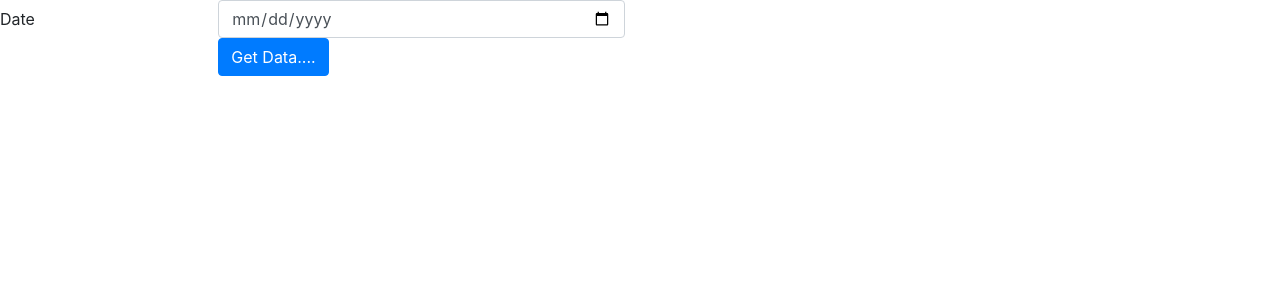
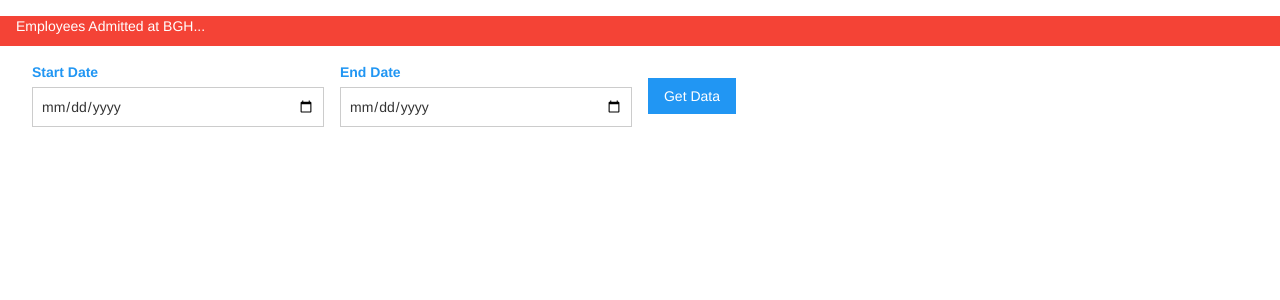
Before and after one commit to sharadk1150/bgh_web, a PHP site: page /get_adm_employee.php in a window 1280 px wide. Shown: the top 300 px of the page. Run offline with PHP 8.4, Linux system fonts and the light colour scheme; the visitor is signed in with stand-in values (Sample User, id 1).

Commit message:
modified:   get_adm_employee.php 	modified:   login_bgh.php

```diff
--- a/get_adm_employee.php
+++ b/get_adm_employee.php
@@ -5,18 +5,31 @@
 <html>
 <head>
   <title>Get Admission Data For Employees</title>
-  <link rel="stylesheet" href="https://stackpath.bootstrapcdn.com/bootstrap/4.4.1/css/bootstrap.min.css" integrity="sha384-Vkoo8x4CGsO3+Hhxv8T/Q5PaXtkKtu6ug5TOeNV6gBiFeWPGFN9MuhOf23Q9Ifjh" crossorigin="anonymous">
+
+
+<meta name="viewport" content="width=device-width, initial-scale=1">
+<link rel="stylesheet" href="https://www.w3schools.com/w3css/4/w3.css">
+
+
+<!-- Latest compiled and minified CSS -->
+<link rel="stylesheet" href="https://maxcdn.bootstrapcdn.com/bootstrap/3.3.7/css/bootstrap.min.css" integrity="sha384-BVYiiSIFeK1dGmJRAkycuHAHRg32OmUcww7on3RYdg4Va+PmSTsz/K68vbdEjh4u" crossorigin="anonymous">
+
+<!-- Optional theme -->
+<link rel="stylesheet" href="https://maxcdn.bootstrapcdn.com/bootstrap/3.3.7/css/bootstrap-theme.min.css" integrity="sha384-rHyoN1iRsVXV4nD0JutlnGaslCJuC7uwjduW9SVrLvRYooPp2bWYgmgJQIXwl/Sp" crossorigin="anonymous">
+
+<!-- Latest compiled and minified JavaScript -->
+<script src="https://maxcdn.bootstrapcdn.com/bootstrap/3.3.7/js/bootstrap.min.js" integrity="sha384-Tc5IQib027qvyjSMfHjOMaLkfuWVxZxUPnCJA7l2mCWNIpG9mGCD8wGNIcPD7Txa" crossorigin="anonymous"></script>
+
+
+
+
+
 </head>
 <body>
 
 <?php
 
          $login_name = $_SESSION["login"];
-//       echo $_SESSION["login"];
-//       echo $_SESSION['loggedIn'];
-//       print_r($_SESSION);
-//       on the second page you check if that session is true, else redirect to the login page
-//       if (!isset($_SESSION["loggedIn"]) && $_SESSION["loggedIn"]="")
         if (!isset($_SESSION["loggedIn"]))
         {
             header('Location:/login_bgh.php');
@@ -25,91 +38,57 @@
         {
             ;
         }
-    ?>
+?>
 
+<div class="w3-panel w3-red">
+  <p>Employees Admitted at BGH...</p>
+</div>
 
+<form class="w3-container" name="myform" action="get_adm_employee.php" method="post">
+    <input type="hidden" name="check_submit" value="1" />
 
-<form  name="myform" action="get_adm_employee.php" method="POST">
-                <input type="hidden" name="check_submit" value="1" />
-<!--        Name: <input type="text" name="Name" /><br /> -->
-<!--        Date:   <input type="date" name="stdate"   /> -->
-<!--                <input type="submit" name="submit" value="Show Admission Data:"/> -->
+    <div class="w3-row-padding">
 
-<!--  <div class="form-group"> -->
-<!--    <input type="date" class="form-control" name="stdate" id="stdate" aria-describedby="dateHelp"> -->
-<!--    <small id="dateHelp" class="form-text text-muted">The Date for Which Admission Details are Required</small> -->
-<!--    <button type="submit" name="submit" class="btn btn-primary">Show Admission Data</button> -->
-<!--  </div> -->
+           <div class="w3-quarter">
+                <label class="w3-text-blue"><b>Start Date</b></label>
+                <input maxlength="10" size="12" class="w3-input w3-border" type="date" id="stdate" name="stdate">
+           </div>
 
-<form class="form-horizontal">
-    <div class="form-group row">
-        <label for="stdate" class="col-sm-2 col-form-label">Date</label>
-        <div class="col-sm-4">
-            <input type="date" class="form-control" id="stdate" name="stdate">
-            <button type="submit" name="submit" class="btn btn-primary">Get Data....</button>
+           <div class="w3-quarter">
+                <label class="w3-text-blue"><b>End Date</b></label>
+                <input maxlength="10" size="12" class="w3-input w3-border" type="date" id="endate" name="endate">
+           </div>
 
-        </div>
-    </div>
+            <div class="w3-quarter">
+                    <button class="w3-btn w3-blue w3-margin-top" type="submit" name="submit" id="submit">Get Data</button>
+            </div>
+
+     </div>
 </form>
-
-
- <!--
-
-
-
-        Password: <input type="password" name="Password" maxlength="10" /><br />
-        Select something from the list: <select name="Seasons">
-          <option value="Spring" selected="selected">Spring</option>
-          <option value="Summer">Summer</option>
-          <option value="Autumn">Autumn</option>
-          <option value="Winter">Winter</option>
-        </select><br /><br />
-        Choose one:
-          <input type="radio" name="Country" value="USA" /> USA
-          <input type="radio" name="Country" value="Canada" /> Canada
-          <input type="radio" name="Country" value="Other" /> Other
-            <br />
-        Choose the colors:
-          <input type="checkbox" name="Colors[]" value="green" checked="checked" /> Green
-          <input type="checkbox" name="Colors[]" value="yellow" /> Yellow
-          <input type="checkbox" name="Colors[]" value="red" /> Red
-          <input type="checkbox" name="Colors[]" value="gray" /> Gray
-          <br /><br />
-        Comments:<br />
-         <textarea name="Comments" rows="10" cols="60">Enter your comments here</textarea><br />
--->
-
-
-  </form>
 
 
 
 
 <?php
-if (array_key_exists('check_submit', $_POST))
+
+    if (array_key_exists('check_submit', $_POST))
 {
     $stdate =  $_POST['stdate'];
+    $endate =  $_POST['endate'];
 
-   //Let's now print out the received values in the browser
-   //   echo "Your name: {$_POST['Name']}<br />";
-   //   echo "Selected Date : {$_POST['stdate']}<br />";
-   //echo $stdate;
+        function do_fetch($myeid, $myendt, $s)
+        {
 
-        function do_fetch($myeid, $s)
-        {
-            //Fetch the results in an associative array
-            //print '<p>$myeid is ' . $myeid . '</p>';
-            //print '<p>Data Showing For the Date:' . $myeid . '</p>';
-            // <table class="table table-dark">
-                print '<table class="table table-sm table-bordered table-striped table-dark w-auto">';
+            print '<div class="w3-responsive">';
+            print '<table class="w3-bordered w3-striped w3-table-all">';
 
+
+//                print '<table class="table table-sm table-bordered table-striped table-dark w-auto">';
                 print '<thead>';
-
-                print '<tr>';
-                print '<td  colspan="4">' . 'Data For Date: ' . $myeid . '</td>';
+                print '<tr class="w3-red">';
+                print '<td  colspan="6">' . 'Data For Date: ' . $myeid .  ' To ' .  $myendt . '</td>';
                 print '</tr>';
-
-                print '<tr>';
+                print '<tr class="w3-blue">';
                 print '<th scope="col">Hospno</th>';
                 print '<th scope="col">HospYr</th>';
                 print '<th scope="col">Patient</th>';
@@ -118,50 +97,46 @@ if (array_key_exists('check_submit', $_POST))
                 print '<th scope="col">Age</th>';
                 print '<th scope="col">Gender</th>';
                 print '<th scope="col">Unit</th>';
-
+                print '<th scope="col">StaffNo</th>';
+                print '<th scope="col">Desig</th>';
+                print '<th scope="col">Deptt.</th>';
+                print '<th scope="col">Address</th>';
+                print '<th scope="col">Tel No</th>';
+                print '<th scope="col">Prov Diag</th>';
                 print '</tr>';
                 print '</thead>';
 
                         while ($row = oci_fetch_array($s, OCI_RETURN_NULLS+OCI_ASSOC))
                         {
-                            print '<tr>';
+                            print '<tr class="w3-hover-green">';
                             foreach ($row as $item)
                             {
 
                                 print '<td>'.($item?htmlentities($item):'&nbsp;').'</td>';
-
-/*
-print "<td>" . '<form type="POST"><input type="hidden" name="whatever" value="$row['1']"><input type="submit" name="submit_btn" value="accept"></form>' . "</td>";
-*/
-
                             }
                                 print '</tr>';
                             }
-                print '</table>';
+//                print '</table>';
+print   '</table>';
+print   '</div>';
+
+
         }
 
         // Create connection to Oracle
         $c = oci_connect("WARD", "hpv185e", "10.143.55.53/BGHWARD");
         // Use bind variable to improve resuability,
         // and to remove SQL Injection attacks.
-        $query = "select hospno, hospyr, pat_name, admdate,admtime, pat_age, pat_sex gender, pat_admit_unit,staff_no,design,deptt,pat_local_ADD, PAT_LOCAL_TEL, PAT_PROVDIAG from ward_admission_vw
+        $query = "select hospno, hospyr, pat_name, to_char(admdate,'DD.MM.YY') admdate,admtime, pat_age, pat_sex gender, pat_admit_unit,staff_no,design,deptt,pat_local_ADD, PAT_LOCAL_TEL, PAT_PROVDIAG from ward_admission_vw
         where category='99' and family='E' and
-        to_char(admdate,'YYYY-MM-DD') = :EIDBV order by pat_name";
+        to_char(admdate,'YYYY-MM-DD') between :EIDBV  and :ENDBV order by admdate, pat_name";
         $s = oci_parse($c, $query);
-        $myeid = $stdate;
-        //$myeid =  date("d-m-Y", $stdate);
-        //$myeid = '28-APR-2020';
-        //echo 'value of $myeid' . $myeid;
+        $myeid =  $stdate;
+        $myendt = $endate;
         oci_bind_by_name($s, ":EIDBV", $myeid);
+        oci_bind_by_name($s, ":ENDBV", $myendt);
         oci_execute($s);
-        do_fetch($myeid, $s);
-
-        // Redo query without reparsing SQL statement
-        //$myeid = 104;
-        //oci_execute($s);
-        //do_fetch($myeid, $s);
-
-        // Close the Oracle connection
+        do_fetch($myeid, $myendt, $s);
         oci_close($c);
 
 }
--- a/login_bgh.php
+++ b/login_bgh.php
@@ -45,10 +45,6 @@
 <!--          <input class="w3-check w3-margin-top" type="checkbox" checked="checked">Remember me> -->
         </div>
 
-
-
-
-
       </form>
 
       <div class="w3-container w3-border-top w3-padding-16 w3-light-grey">
```
